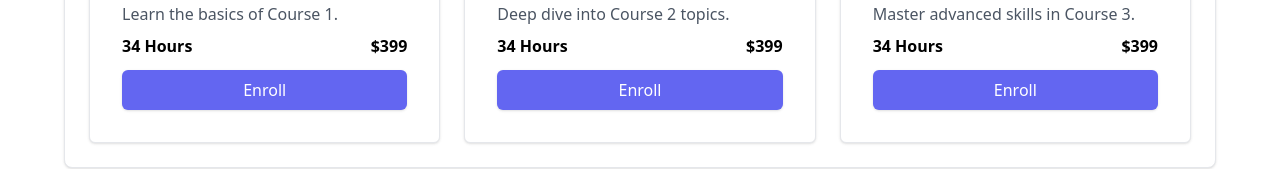
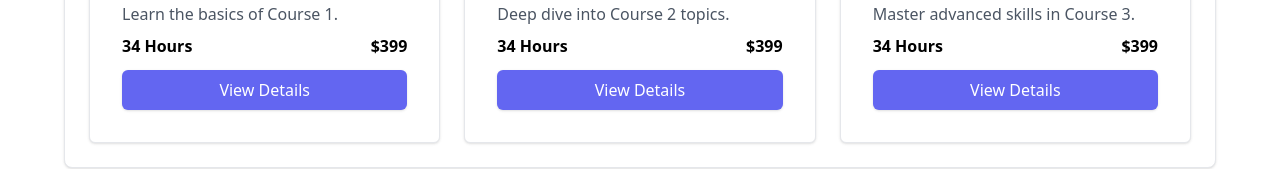
Before and after one commit to DipPal513/MIS_LMS, a Next.js app: page / in a window 1280 px wide. Shown: the part 984-1153 px from the top of the page. Built offline with nearby package versions, Linux system fonts and the light colour scheme.

Commit message:
some text has added

```diff
--- a/src/app/courses/page.jsx
+++ b/src/app/courses/page.jsx
@@ -58,7 +58,7 @@ const AllCoursesPage = () => {
                     href={`/courses/${course.id}`}
                     className="inline-block w-full text-center py-2 rounded-md bg-indigo-500 text-white shadow hover:bg-indigo-600 transition-colors"
                   >
-                    Enroll
+                    View Details
                   </Link>
                 </div>
               </div>
```
